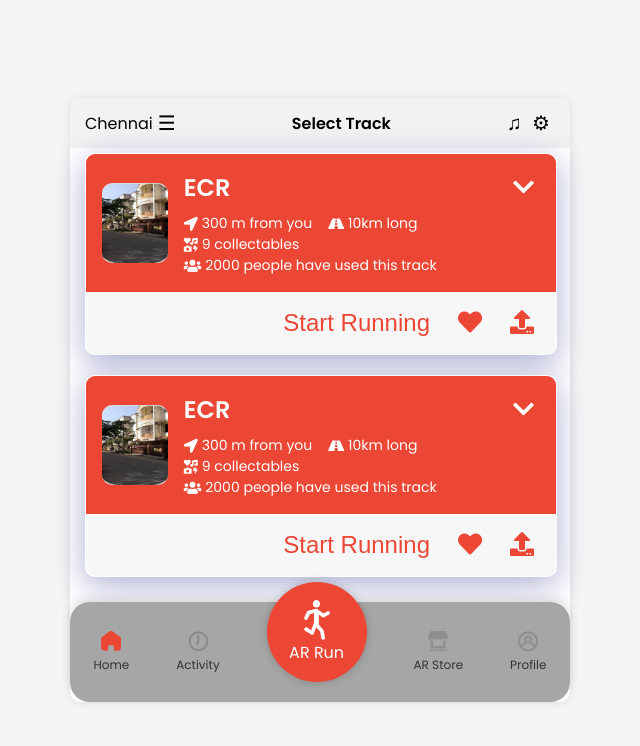
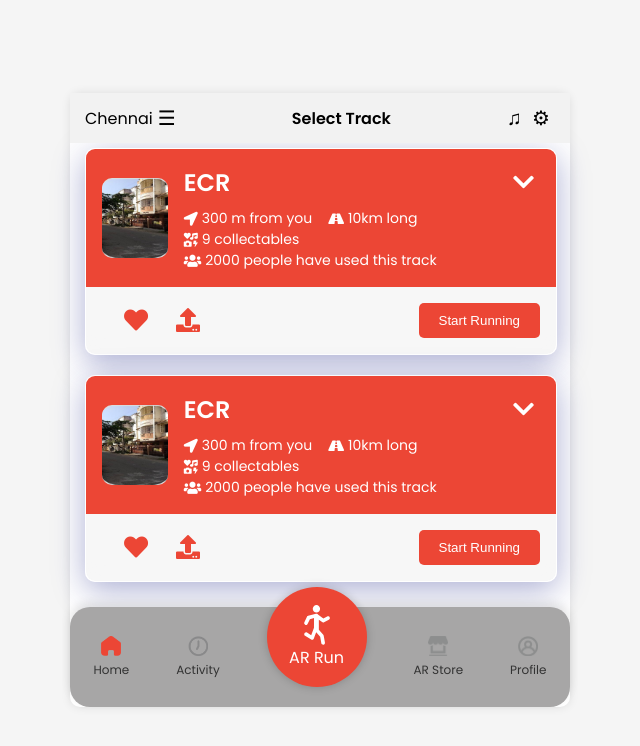
Before and after one commit to Legend101Zz/geospatial-webAR, a website: page src/run.html in a window 1280 px wide. Shown: the whole page, without its empty margins (320-960 px from the left). Drawn offline with Linux system fonts and the light colour scheme.

Commit message:
run html changes

```diff
--- a/package.json
+++ b/package.json
@@ -2,7 +2,7 @@
   "name": "zappar-threejs-example",
   "version": "0.0.0",
   "description": "Example using Zappar's ThreeJS wrapper",
-  "source": "src/run.html",
+  "source": "src/index.html",
   "scripts": {
     "start": "parcel --https",
     "build": "parcel build --public-url='./'"
--- a/src/home/script.js
+++ b/src/home/script.js
@@ -8,7 +8,7 @@ window.addEventListener("load", function () {
 });
 
 function redirectToIndex() {
-  window.location.href = "index.html";
+  window.location.href = "run.html";
 }
 
 // Call the function to start the animation
--- a/src/run.html
+++ b/src/run.html
@@ -57,12 +57,13 @@
                     <div class="card-map" id="map"></div>
                 </div>
                 <div class="card-footer">
-                    <button class="action-btn">Start Running</i></button>
-                    <button class="action-btn"><i class="fas fa-heart"></i></button>
-                    <button class="action-btn"><i class="fas fa-upload"></i></button>
+                    <div class="footer-actions">
+                        <button class="action-btn"><i class="fas fa-heart"></i></button>
+                        <button class="action-btn"><i class="fas fa-upload"></i></button>
+                    </div>
+                    <button class="start-running-btn">Start Running</button>
                 </div>
             </div>
-
             <div class="card">
                 <div class="card-header">
                     <div class="card-image">
@@ -95,9 +96,11 @@
                     <div class="card-map" id="map"></div>
                 </div>
                 <div class="card-footer">
-                    <button class="action-btn">Start Running</i></button>
-                    <button class="action-btn"><i class="fas fa-heart"></i></button>
-                    <button class="action-btn"><i class="fas fa-upload"></i></button>
+                    <div class="footer-actions">
+                        <button class="action-btn"><i class="fas fa-heart"></i></button>
+                        <button class="action-btn"><i class="fas fa-upload"></i></button>
+                    </div>
+                    <button class="start-running-btn">Start Running</button>
                 </div>
             </div>
 
--- a/src/run/script.js
+++ b/src/run/script.js
@@ -2,6 +2,15 @@ import { initializeMap } from "../mapbox";
 import { getUserLocation } from "../location-tracking";
 
 const expandBtn = document.querySelector(".expand-btn");
+
+// Get the "Start Running" button element
+const startRunningBtn = document.querySelector(".start-running-btn");
+
+// Add a click event listener to the button
+startRunningBtn.addEventListener("click", () => {
+  // Redirect to index.html
+  window.location.href = "index.html";
+});
 const cardContent = document.querySelector(".card-content");
 expandBtn.addEventListener("click", () => {
   cardContent.classList.toggle("expanded");
@@ -31,8 +40,6 @@ window.addEventListener("load", function () {
 function redirectToIndex() {
   window.location.href = "index.html";
 }
-
-
 
 // Call the function to start the animation
 
--- a/src/run/styles.css
+++ b/src/run/styles.css
@@ -29,6 +29,9 @@ nav {
   align-items: center;
   padding: 10px 15px;
   background-color: #f2f2f2;
+  position: sticky;
+  top: 0;
+  z-index: 1;
 }
 
 .nav-left,
@@ -154,7 +157,12 @@ nav {
   backdrop-filter: blur(10px);
   padding: 16px;
   display: flex;
-  justify-content: flex-end;
+  justify-content: space-between;
+  align-items: center;
+}
+
+.footer-actions {
+  display: flex;
 }
 
 .action-btn {
@@ -169,6 +177,20 @@ nav {
 
 .action-btn:hover {
   color: #d63031;
+}
+
+.start-running-btn {
+  background-color: #ec4635;
+  color: #fff;
+  border: none;
+  padding: 10px 20px;
+  border-radius: 5px;
+  cursor: pointer;
+  transition: background-color 0.3s ease-in-out;
+}
+
+.start-running-btn:hover {
+  background-color: #d63031;
 }
 
 /* AR Run Button Styles */
```
